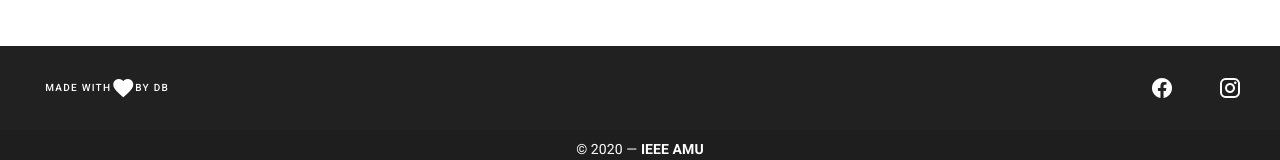
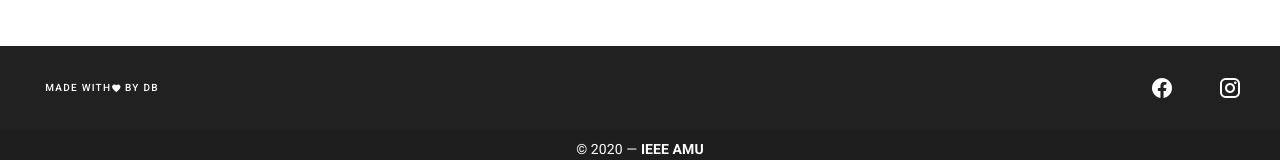
Before and after one commit to ieee-amu/ieee-amu, a Nuxt app: page / in a window 1280 px wide. Shown: the part 1640-1800 px from the top of the page. Built offline with nearby package versions, Linux system fonts and the light colour scheme.

Commit message:
Update footer

```diff
--- a/layouts/default.vue
+++ b/layouts/default.vue
@@ -74,7 +74,8 @@
               rel="noopener"
             >
               <span class="developers"
-                >made with<v-icon>mdi-heart</v-icon>by db</span
+                >made with<v-icon class="developers">mdi-heart</v-icon> by
+                db</span
               >
             </v-btn>
           </div>
```
